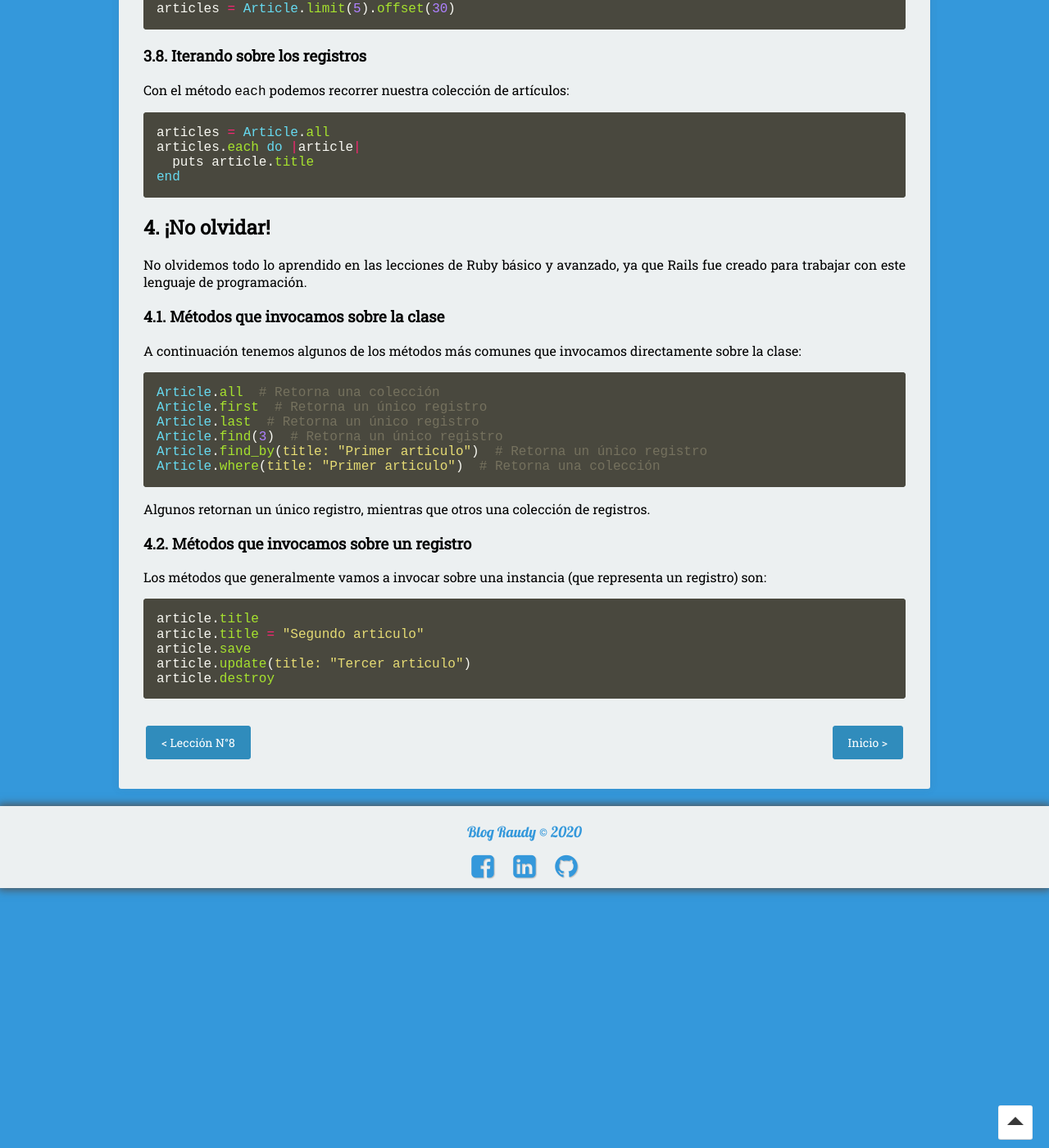
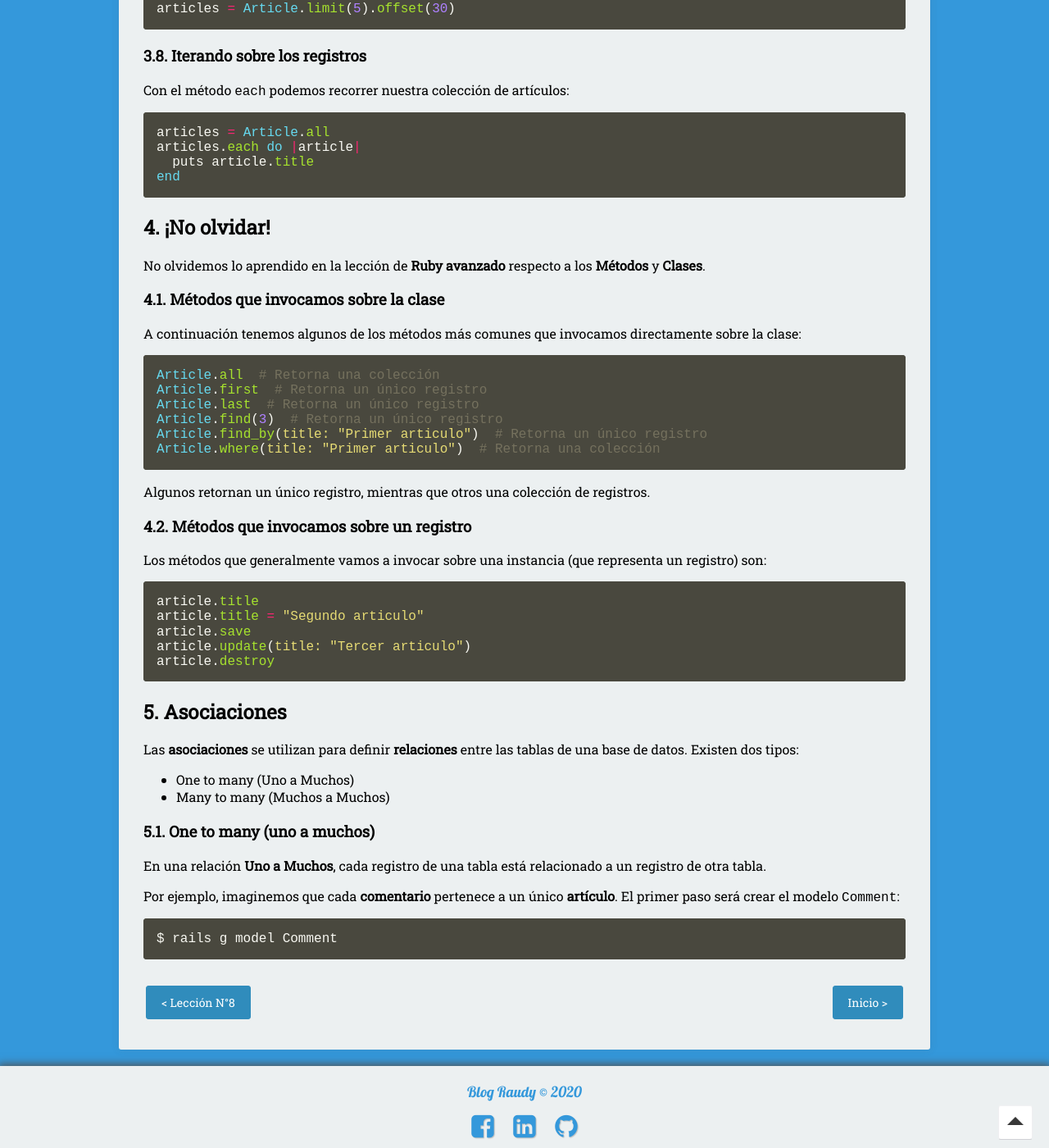
Before and after one commit to nisoto/Blog-anterior-2.0, a Jekyll site: the page built from _posts/2020-04-30-rails-ix-modelos-y-asociaciones.md, in a window 1280 px wide and 1400 px high, scrolled down 4089 px. Shown: the whole window at 82% size. Built offline with Jekyll 4.4.1, drawn with Linux system fonts in a browser that asks for light colours; nearby versions of some CDN libraries; some of the changed text lies outside the part shown.

Commit message:
Update and rename 2020-04-30-rails-ix-modelos.md to 2020-04-30-rails-ix-modelos-y-asociaciones.md

````diff
--- a/_posts/2020-04-30-rails-ix-modelos.md
+++ b/_posts/2020-04-30-rails-ix-modelos-y-asociaciones.md
@@ -1,6 +1,6 @@
 ---
 layout: post
-title: "Ruby on Rails IX: Modelos"
+title: "Ruby on Rails IX: Modelos y asociaciones"
 date: 2020-04-30
 excerpt: "Capítulo N°9 del curso de Ruby on Rails"
 tags: [rails]
@@ -209,7 +209,7 @@ end
 
 ## 4. ¡No olvidar!
 
-No olvidemos todo lo aprendido en las lecciones de Ruby básico y avanzado, ya que Rails fue creado para trabajar con este lenguaje de programación.
+No olvidemos lo aprendido en la lección de **Ruby avanzado** respecto a los **Métodos** y **Clases**.
 
 ### 4.1. Métodos que invocamos sobre la clase
 
@@ -238,6 +238,23 @@ article.update(title: "Tercer articulo")
 article.destroy
 ```
 
+## 5. Asociaciones
+
+Las **asociaciones** se utilizan para definir **relaciones** entre las tablas de una base de datos. Existen dos tipos:
+
+* One to many (Uno a Muchos)
+* Many to many (Muchos a Muchos)
+
+### 5.1. One to many (uno a muchos)
+
+En una relación **Uno a Muchos**, cada registro de una tabla está relacionado a un registro de otra tabla.
+
+Por ejemplo, imaginemos que cada **comentario** pertenece a un único **artículo**. El primer paso será crear el modelo `Comment`:
+
+```
+$ rails g model Comment
+```
+
 |     |     |
 |:----|----:|
 | [< Lección N°8](https://nisoto.github.io/rails-viii-ruby-on-rails/){: .btn .btn-info} | [Inicio >](https://nisoto.github.io/blog/){: .btn .btn-info} |
````
